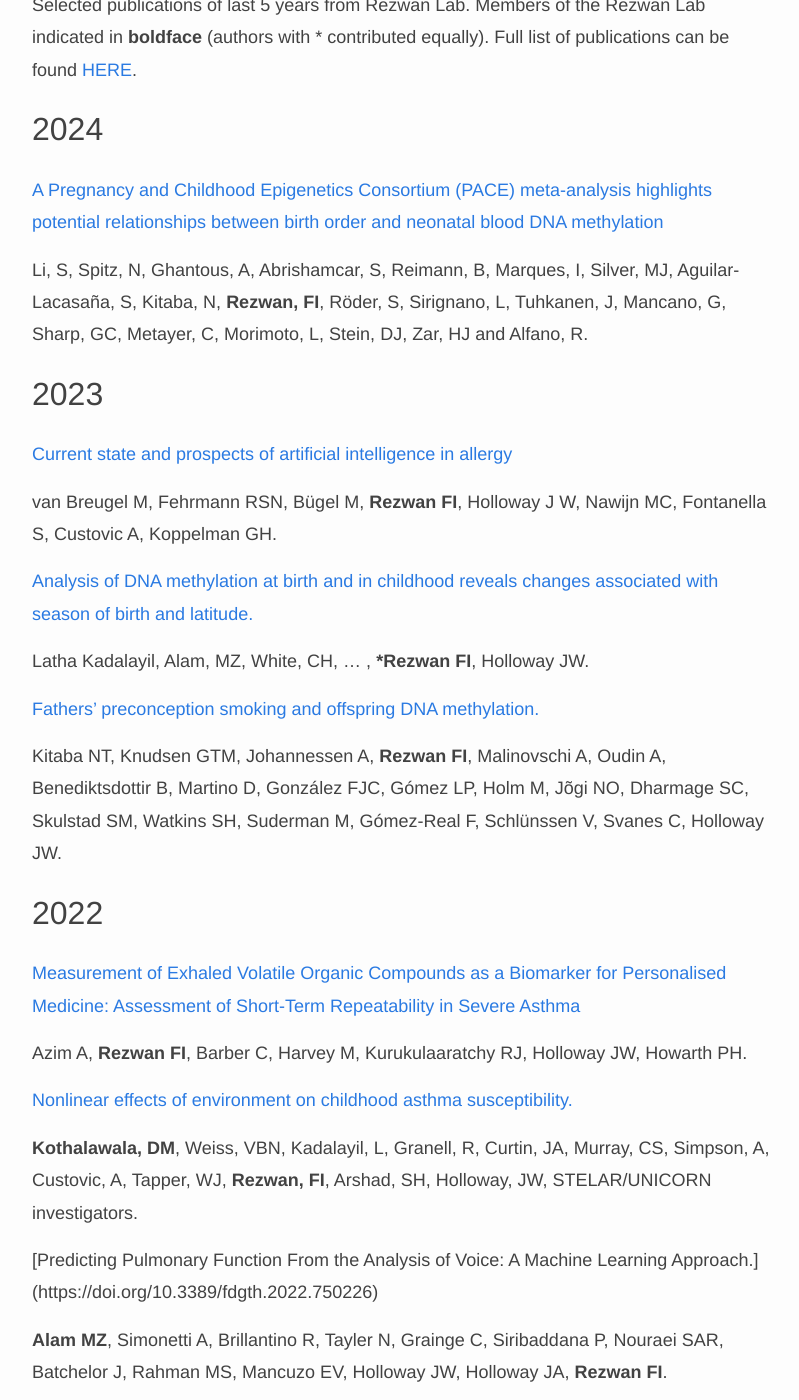
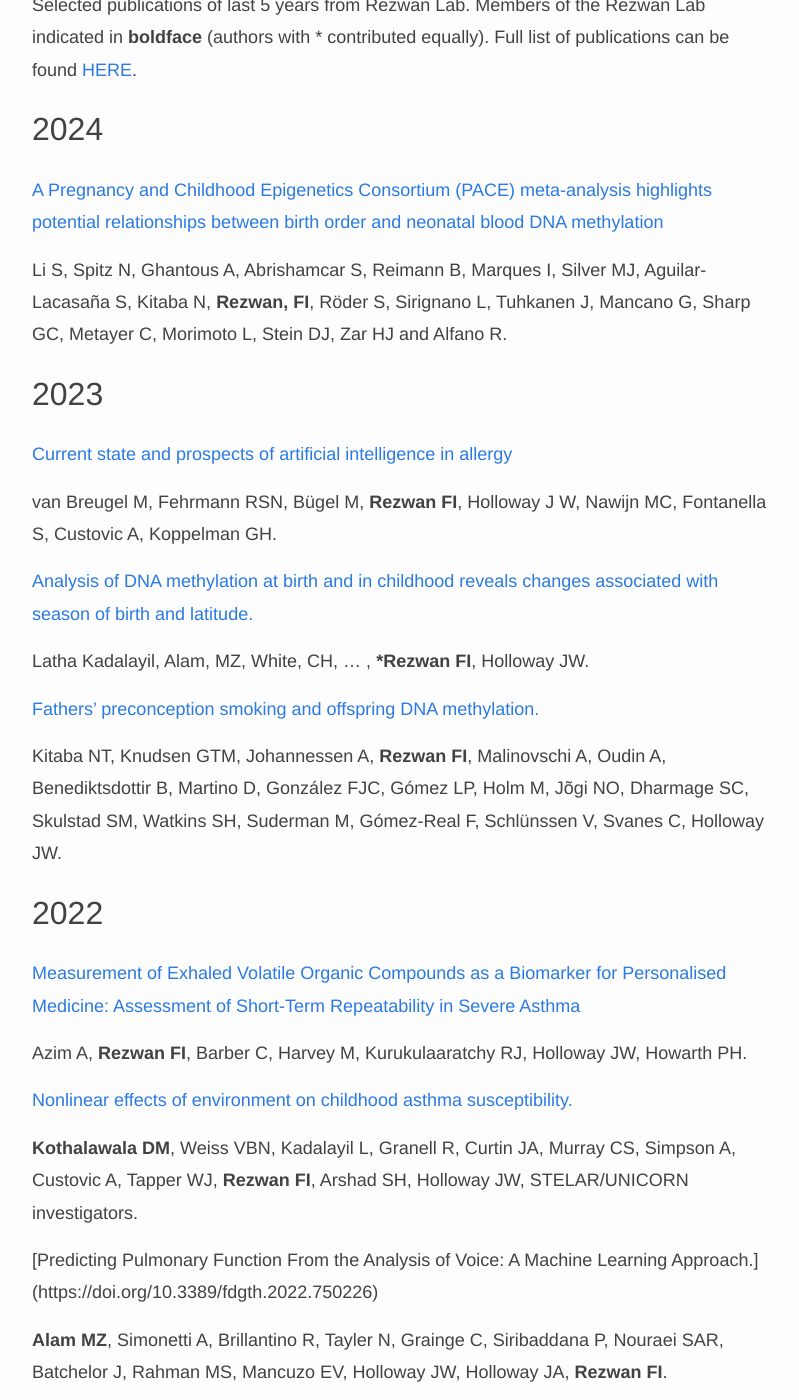
Before and after one commit to rezwanlab/Test, a Jekyll site: the page built from _pages/publications/index.md, in a window 1280 px wide and 1400 px high, scrolled down 219 px. Shown: the whole window, without its empty margins (238-1037 px from the left). Built offline with Jekyll 4.4.1, drawn with Linux system fonts in a browser that asks for light colours; nearby versions of some CDN libraries.

```diff
--- a/_pages/publications/index.md
+++ b/_pages/publications/index.md
@@ -13,7 +13,7 @@ Selected publications of last 5 years from Rezwan Lab. Members of the Rezwan Lab
 
 [A Pregnancy and Childhood Epigenetics Consortium (PACE) meta-analysis highlights potential relationships between birth order and neonatal blood DNA methylation](https://pubmed.ncbi.nlm.nih.gov/38195839/)
 
-Li, S, Spitz, N, Ghantous, A, Abrishamcar, S, Reimann, B, Marques, I, Silver, MJ, Aguilar-Lacasaña, S, Kitaba, N, **Rezwan, FI**, Röder, S, Sirignano, L, Tuhkanen, J, Mancano, G, Sharp, GC, Metayer, C, Morimoto, L, Stein, DJ, Zar, HJ and Alfano, R.
+Li S, Spitz N, Ghantous A, Abrishamcar S, Reimann B, Marques I, Silver MJ, Aguilar-Lacasaña S, Kitaba N, **Rezwan, FI**, Röder S, Sirignano L, Tuhkanen J, Mancano G, Sharp GC, Metayer C, Morimoto L, Stein DJ, Zar HJ and Alfano R.
 
 ## 2023
 
@@ -37,7 +37,7 @@ Azim A, **Rezwan FI**, Barber C, Harvey M, Kurukulaaratchy RJ, Holloway JW, Howa
 
 [Nonlinear effects of environment on childhood asthma susceptibility.](https://doi.org/10.1111/pai.13777)
 
-**Kothalawala, DM**, Weiss, VBN, Kadalayil, L, Granell, R, Curtin, JA, Murray, CS, Simpson, A, Custovic, A, Tapper, WJ, **Rezwan, FI**, Arshad, SH, Holloway, JW, STELAR/UNICORN investigators.
+**Kothalawala DM**, Weiss VBN, Kadalayil L, Granell R, Curtin JA, Murray CS, Simpson A, Custovic A, Tapper WJ, **Rezwan FI**, Arshad SH, Holloway JW, STELAR/UNICORN investigators.
 
 [Predicting Pulmonary Function From the Analysis of Voice: A Machine Learning Approach.] (https://doi.org/10.3389/fdgth.2022.750226)
 
```
